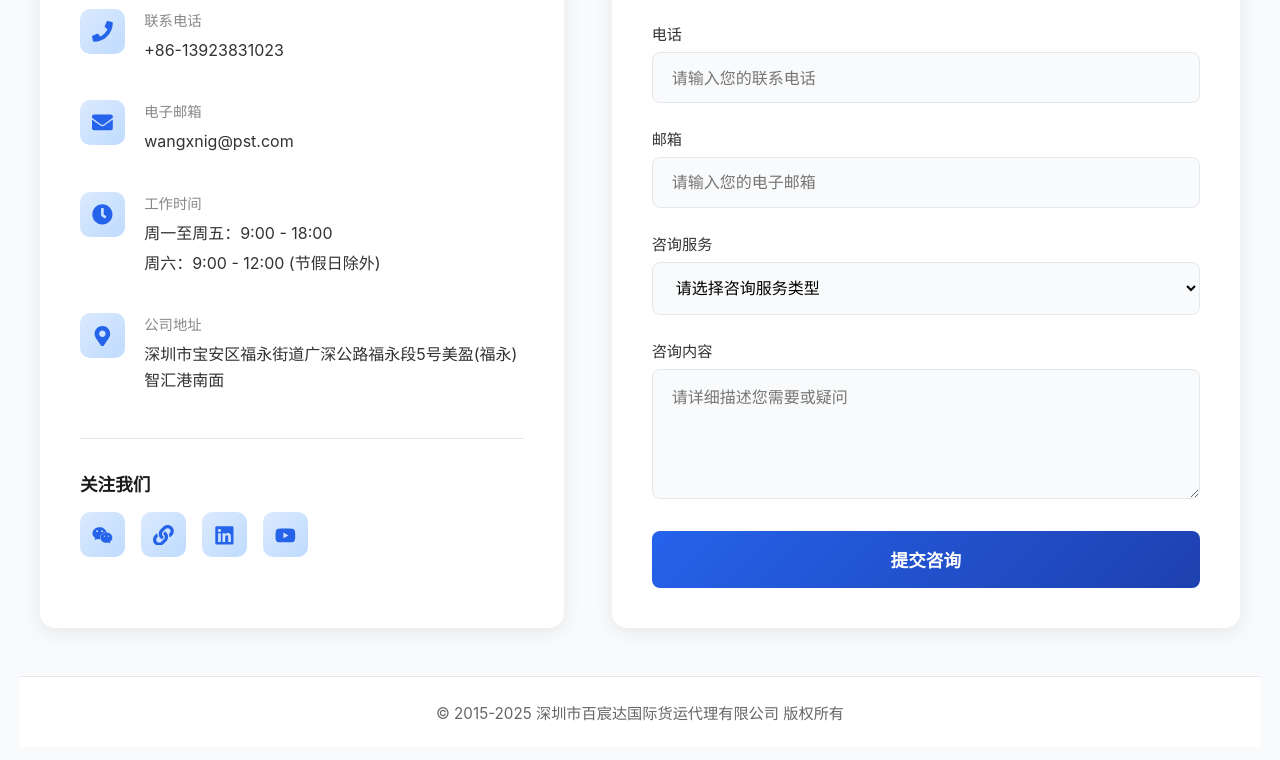
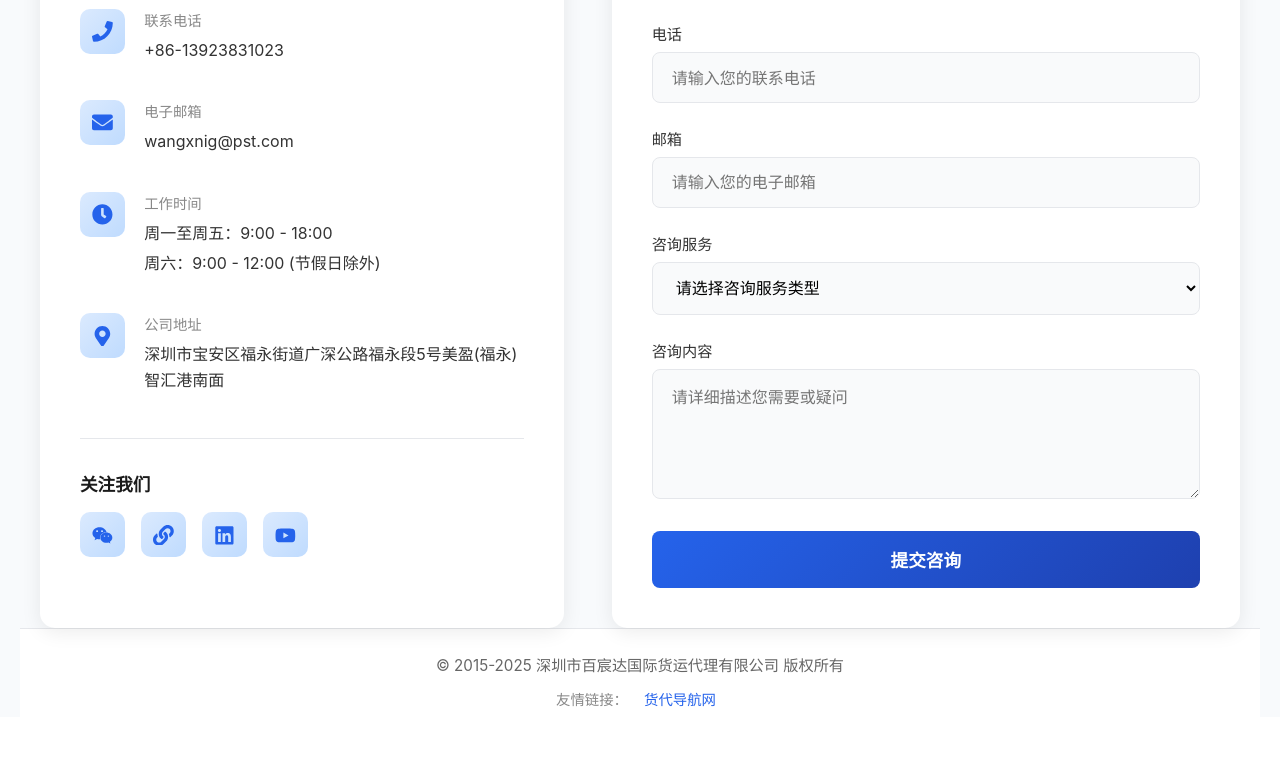
Before and after one commit to Darrenthinker/PST56, a React (Vite) app: page / in a window 1280 px wide. Shown: the part 6039-6799 px from the top of the page. After the commit the page ends 6756 px from the top, so only its background shows below. Built offline with nearby package versions, Linux system fonts and the light colour scheme.

Commit message:
完全移除页脚底部空白并添加货代导航网友情链接

```diff
--- a/src/components/Contact.css
+++ b/src/components/Contact.css
@@ -1,7 +1,8 @@
 .contact-section {
   background: #f8fafc;
   padding: 80px 20px 0;
-  padding-bottom: 0;
+  padding-bottom: 0 !important;
+  margin-bottom: 0 !important;
 }
 
 .contact-section .section-title {
@@ -80,6 +81,7 @@
   grid-template-columns: 1fr 1.2fr;
   gap: 3rem;
   margin-top: 3rem;
+  margin-bottom: 0;
 }
 
 /* 联系方式卡片 */
@@ -246,8 +248,9 @@
 
 /* Footer */
 .footer {
-  margin-top: 3rem;
-  padding: 1.5rem 2rem;
+  margin-top: 0;
+  margin-bottom: 0 !important;
+  padding: 1.5rem 2rem 0.5rem !important;
   text-align: center;
   background: white;
   border-top: 1px solid #e5e7eb;
@@ -257,6 +260,28 @@
 .footer p {
   margin: 0;
   font-size: 0.95rem;
+  margin-bottom: 0.8rem;
+}
+
+.footer-links {
+  font-size: 0.9rem;
+  color: #888;
+}
+
+.footer-links span {
+  margin-right: 0.5rem;
+}
+
+.footer-links a {
+  color: #2563eb;
+  text-decoration: none;
+  transition: all 0.3s ease;
+  margin: 0 0.5rem;
+}
+
+.footer-links a:hover {
+  color: #1e40af;
+  text-decoration: underline;
 }
 
 @keyframes fadeInUp {
--- a/src/components/Contact.jsx
+++ b/src/components/Contact.jsx
@@ -208,6 +208,10 @@ const Contact = () => {
 
       <footer className="footer">
         <p>© 2015-2025 深圳市百宸达国际货运代理有限公司 版权所有</p>
+        <div className="footer-links">
+          <span>友情链接：</span>
+          <a href="https://huodaiagent.com/" target="_blank" rel="noopener noreferrer">货代导航网</a>
+        </div>
       </footer>
     </div>
   )
--- a/src/index.css
+++ b/src/index.css
@@ -12,6 +12,8 @@ body {
   -moz-osx-font-smoothing: grayscale;
   color: #333;
   overflow-x: hidden;
+  margin: 0;
+  padding: 0;
 }
 
 html {
```
